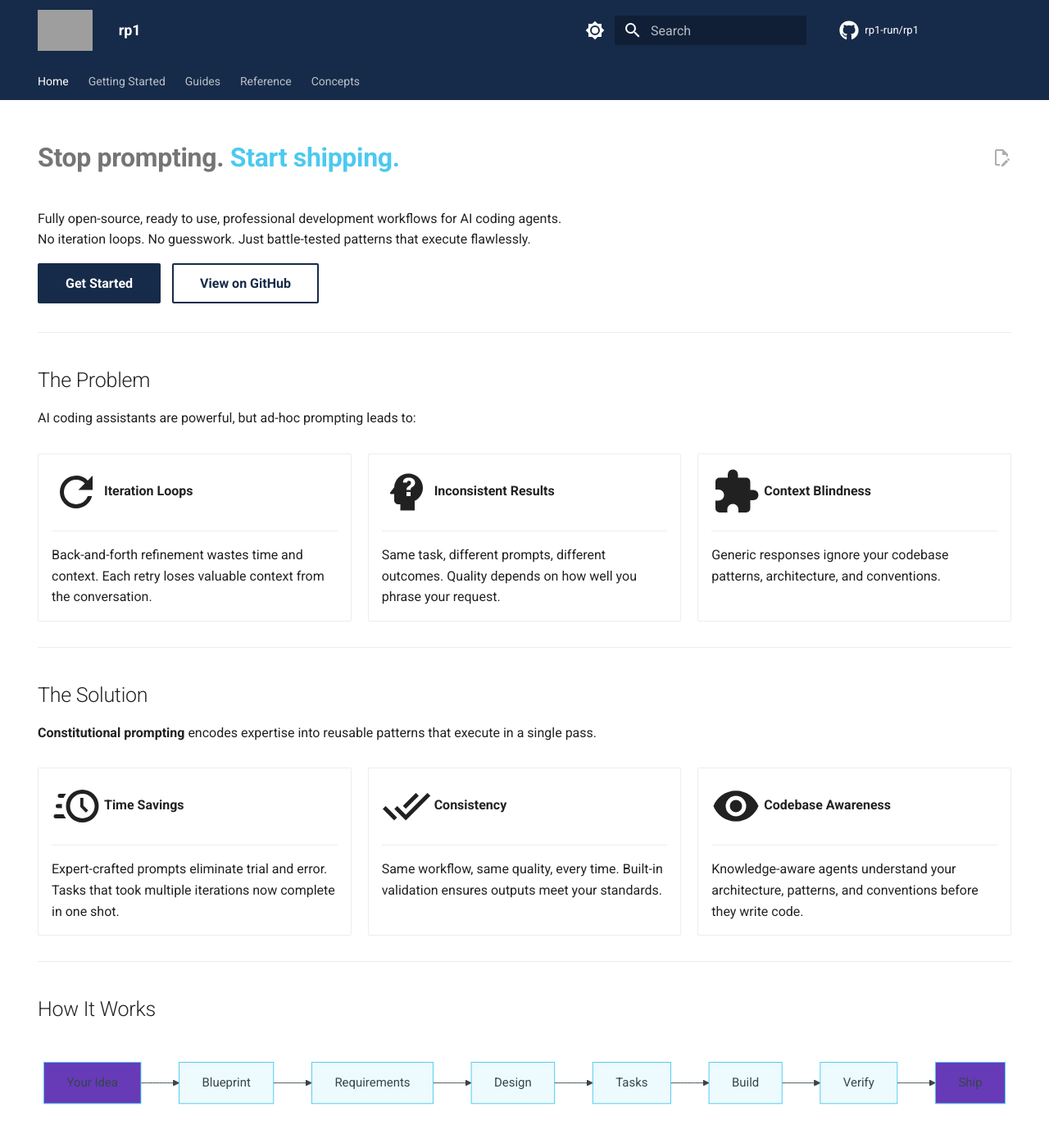
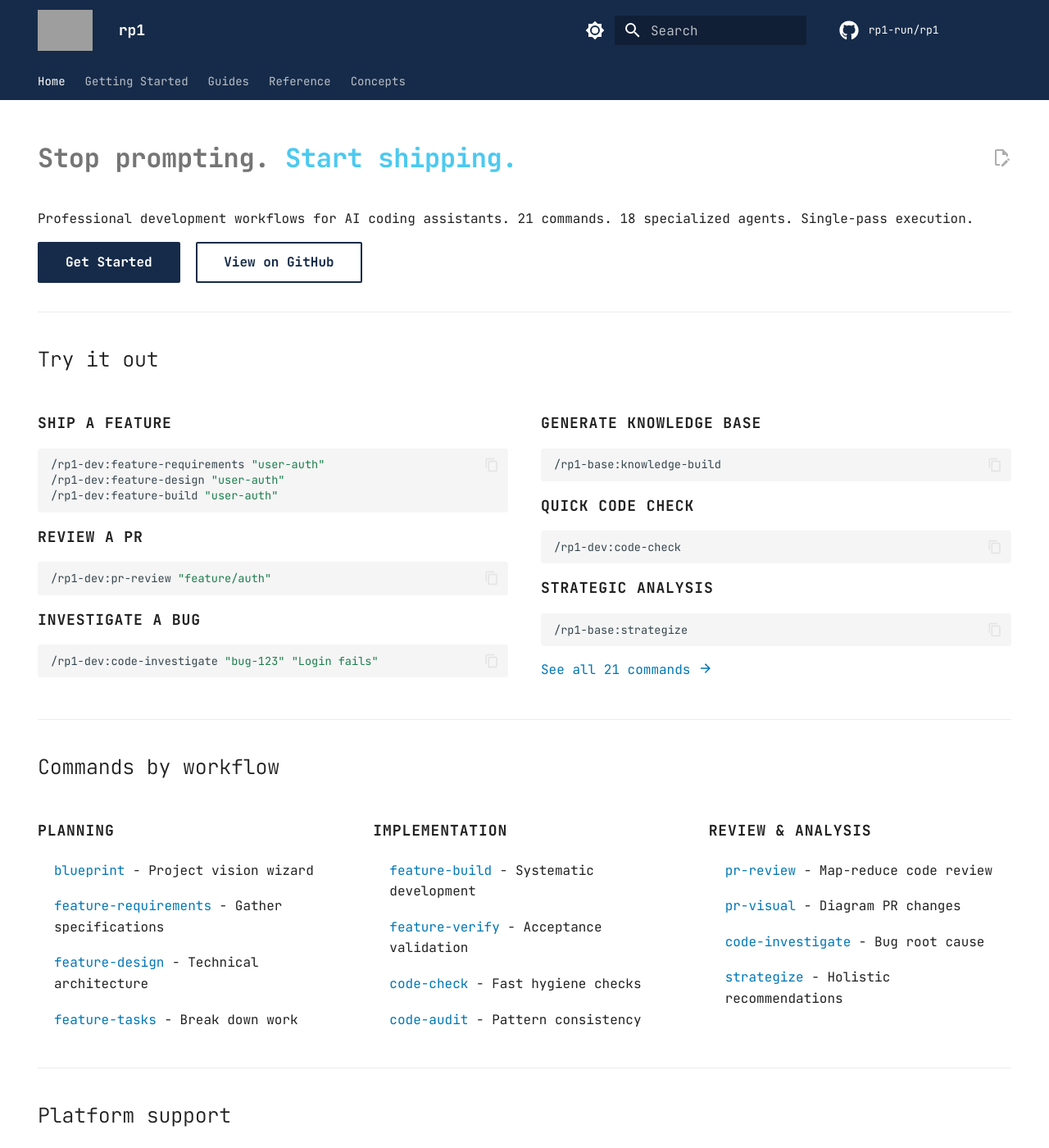
Before and after one commit to rp1-run/rp1, an MkDocs documentation site: the page built from docs/index.md, in a window 1280 px wide and 1400 px high. Shown: the whole window at 82% size. Built offline with MkDocs 1.6.1 and Material for MkDocs 9.7.7, drawn with Linux system fonts in a browser that asks for light colours; comment, search, counter and statistics services are not loaded; some of the changed text lies outside the part shown; grey boxes are pictures that could not be loaded.

Commit message:
docs: better looking landing page

````diff
--- a/docs/index.md
+++ b/docs/index.md
@@ -6,139 +6,178 @@ hide:
 
 # Stop prompting. **Start shipping.**
 
-Fully open-source, ready to use, professional development workflows for AI coding agents.
-No iteration loops. No guesswork. Just battle-tested patterns that execute flawlessly.
+Professional development workflows for AI coding assistants.
+21 commands. 18 specialized agents. Single-pass execution.
 
 [Get Started](getting-started/quickstart.md){ .md-button .md-button--primary }
 [View on GitHub](https://github.com/rp1-run/rp1){ .md-button }
 
 ---
 
-## The Problem
+## Try it out
 
-AI coding assistants are powerful, but ad-hoc prompting leads to:
+<div class="grid" markdown>
 
-<div class="grid cards" markdown>
+<div markdown>
 
-- :material-refresh:{ .lg .middle } **Iteration Loops**
+**Ship a feature**
 
-    ---
+```bash
+/rp1-dev:feature-requirements "user-auth"
+/rp1-dev:feature-design "user-auth"
+/rp1-dev:feature-build "user-auth"
+```
 
-    Back-and-forth refinement wastes time and context. Each retry loses valuable context from the conversation.
+**Review a PR**
 
-- :material-head-question:{ .lg .middle } **Inconsistent Results**
+```bash
+/rp1-dev:pr-review "feature/auth"
+```
 
-    ---
+**Investigate a bug**
 
-    Same task, different prompts, different outcomes. Quality depends on how well you phrase your request.
+```bash
+/rp1-dev:code-investigate "bug-123" "Login fails"
+```
 
-- :material-puzzle:{ .lg .middle } **Context Blindness**
+</div>
 
-    ---
+<div markdown>
 
-    Generic responses ignore your codebase patterns, architecture, and conventions.
+**Generate knowledge base**
+
+```bash
+/rp1-base:knowledge-build
+```
+
+**Quick code check**
+
+```bash
+/rp1-dev:code-check
+```
+
+**Strategic analysis**
+
+```bash
+/rp1-base:strategize
+```
+
+[See all 21 commands :material-arrow-right:](reference/index.md)
+
+</div>
 
 </div>
 
 ---
 
-## The Solution
+## Commands by workflow
 
-**Constitutional prompting** encodes expertise into reusable patterns that execute in a single pass.
+<div class="grid cols-3" markdown>
 
-<div class="grid cards" markdown>
+<div markdown>
 
-- :material-clock-fast:{ .lg .middle } **Time Savings**
+**Planning**
 
-    ---
+- [blueprint](reference/dev/blueprint.md) - Project vision wizard
+- [feature-requirements](reference/dev/feature-requirements.md) - Gather specifications
+- [feature-design](reference/dev/feature-design.md) - Technical architecture
+- [feature-tasks](reference/dev/feature-tasks.md) - Break down work
 
-    Expert-crafted prompts eliminate trial and error. Tasks that took multiple iterations now complete in one shot.
+</div>
 
-- :material-check-all:{ .lg .middle } **Consistency**
+<div markdown>
 
-    ---
+**Implementation**
 
-    Same workflow, same quality, every time. Built-in validation ensures outputs meet your standards.
+- [feature-build](reference/dev/feature-build.md) - Systematic development
+- [feature-verify](reference/dev/feature-verify.md) - Acceptance validation
+- [code-check](reference/dev/code-check.md) - Fast hygiene checks
+- [code-audit](reference/dev/code-audit.md) - Pattern consistency
 
-- :material-eye:{ .lg .middle } **Codebase Awareness**
+</div>
 
-    ---
+<div markdown>
 
-    Knowledge-aware agents understand your architecture, patterns, and conventions before they write code.
+**Review & Analysis**
+
+- [pr-review](reference/dev/pr-review.md) - Map-reduce code review
+- [pr-visual](reference/dev/pr-visual.md) - Diagram PR changes
+- [code-investigate](reference/dev/code-investigate.md) - Bug root cause
+- [strategize](reference/base/strategize.md) - Holistic recommendations
+
+</div>
 
 </div>
 
 ---
 
-## How It Works
+## Platform support
 
-```mermaid
-graph LR
-    A[Your Idea] --> B[Blueprint]
-    B --> C[Requirements]
-    C --> D[Design]
-    D --> E[Tasks]
-    E --> F[Build]
-    F --> G[Verify]
-    G --> H[Ship]
+<div class="grid" markdown>
 
-    style A fill:#673ab7,color:#fff
-    style H fill:#673ab7,color:#fff
+<div markdown>
+
+![Claude Code](assets/brands/claude.png){ width="24" } **Claude Code**
+
+```bash
+/plugin marketplace add rp1-run/rp1
+/plugin install rp1-base
+/plugin install rp1-dev
 ```
 
-**rp1** provides 21 commands backed by 18 specialized agents that handle the entire development lifecycle:
+[Claude Code setup :material-arrow-right:](getting-started/claude-code.md)
 
-1. **Blueprint**: Capture project vision through charter and PRD documents
-2. **Requirements**: Transform ideas into detailed specifications
-3. **Design**: Create technical designs with architecture diagrams
-4. **Tasks**: Break down work into actionable steps
-5. **Build**: Implement systematically with automated testing
-6. **Verify**: Validate against acceptance criteria
-7. **Review**: Comprehensive PR review with map-reduce analysis
+</div>
+
+<div markdown>
+
+![OpenCode](assets/brands/opencode.png){ width="24" } **OpenCode**
+
+```bash
+curl -fsSL https://raw.githubusercontent.com/rp1-run/rp1/main/scripts/install-for-opencode.sh | bash
+```
+
+[OpenCode setup :material-arrow-right:](getting-started/opencode.md)
+
+</div>
+
+</div>
+
+**Coming soon:** Cursor, Goose, Amp
 
 ---
 
-## Platform Support
+## Why rp1?
 
-rp1 works with your favorite AI coding assistant:
+<div class="grid" markdown>
 
-<div class="grid cards" markdown>
+<div markdown>
 
-- :simple-anthropic:{ .lg .middle } **Claude Code**
+**Single-pass execution**
 
-    ---
+Constitutional prompts encode expert patterns with built-in rules. No iteration loops, no "let me revise that" — tasks complete in one shot.
 
-    Native plugin support via the Claude Code marketplace.
+[Learn about constitutional prompting :material-arrow-right:](concepts/constitutional-prompting.md)
 
-    ```bash
-    /plugin marketplace add rp1-run/rp1
-    /plugin install rp1-base
-    /plugin install rp1-dev
-    ```
+</div>
 
-- :material-code-braces:{ .lg .middle } **OpenCode**
+<div markdown>
 
-    ---
+**Codebase awareness**
 
-    Vendor-independent CLI plugin execution.
+Run `knowledge-build` once. Your architecture becomes context for every command. No generic advice — everything respects your patterns.
 
-    ```bash
-    curl -fsSL https://raw.githubusercontent.com/rp1-run/rp1/main/scripts/install-for-opencode.sh | bash
-    ```
+[Learn about knowledge-aware agents :material-arrow-right:](concepts/knowledge-aware-agents.md)
+
+</div>
 
 </div>
 
 ---
 
-## Ready to Ship?
+<div align="center" markdown>
 
-Get started in under 5 minutes with our quick start guide.
-
-[Get Started :material-arrow-right:](getting-started/quickstart.md){ .md-button .md-button--primary }
-
-<br>
-
-<div align="center" markdown>
+[Get Started](getting-started/quickstart.md){ .md-button .md-button--primary }
 
 [![GitHub stars](https://img.shields.io/github/stars/rp1-run/rp1?style=social)](https://github.com/rp1-run/rp1)
 
--- /dev/null
+++ b/docs/overrides/main.html
@@ -0,0 +1,33 @@
+{% extends "base.html" %}
+
+{% block extrahead %}
+  {{ super() }}
+  {% if page %}
+  <!-- Open Graph Tags -->
+  <meta property="og:type" content="website">
+  <meta property="og:site_name" content="rp1">
+  <meta property="og:title" content="{{ page.meta.title if page.meta and page.meta.title else (page.title if page.title else config.site_name) }}">
+  <meta property="og:description" content="{{ page.meta.description if page.meta and page.meta.description else config.site_description }}">
+  <meta property="og:image" content="https://rp1.run/assets/social-preview.png">
+  <meta property="og:url" content="{{ page.canonical_url }}">
+  <!-- Twitter Card Tags -->
+  <meta name="twitter:card" content="summary_large_image">
+  <meta name="twitter:title" content="{{ page.meta.title if page.meta and page.meta.title else (page.title if page.title else config.site_name) }}">
+  <meta name="twitter:description" content="{{ page.meta.description if page.meta and page.meta.description else config.site_description }}">
+  <meta name="twitter:image" content="https://rp1.run/assets/social-preview.png">
+  {% else %}
+  <!-- Open Graph Tags (fallback) -->
+  <meta property="og:type" content="website">
+  <meta property="og:site_name" content="rp1">
+  <meta property="og:title" content="{{ config.site_name }}">
+  <meta property="og:description" content="{{ config.site_description }}">
+  <meta property="og:image" content="https://rp1.run/assets/social-preview.png">
+  <!-- Twitter Card Tags (fallback) -->
+  <meta name="twitter:card" content="summary_large_image">
+  <meta name="twitter:title" content="{{ config.site_name }}">
+  <meta name="twitter:description" content="{{ config.site_description }}">
+  <meta name="twitter:image" content="https://rp1.run/assets/social-preview.png">
+  {% endif %}
+  <!-- Cloudflare Web Analytics -->
+  <script defer src='https://static.cloudflareinsights.com/beacon.min.js' data-cf-beacon='{"token": "YOUR_TOKEN"}'></script>
+{% endblock %}
--- /dev/null
+++ b/docs/overrides/partials/footer.html
@@ -0,0 +1,58 @@
+<footer class="md-footer">
+  {% if "navigation.footer" in features %}
+    {% if page.previous_page or page.next_page %}
+      {% if page.meta and page.meta.hide %}
+        {% set hidden = "hidden" if "footer" in page.meta.hide %}
+      {% endif %}
+      <nav class="md-footer__inner md-grid" aria-label="{{ lang.t('footer') }}" {{ hidden }}>
+        {% if page.previous_page %}
+          {% set direction = lang.t("footer.previous") %}
+          <a href="{{ page.previous_page.url | url }}" class="md-footer__link md-footer__link--prev" aria-label="{{ direction }}: {{ page.previous_page.title | e }}">
+            <div class="md-footer__button md-icon">
+              {% set icon = config.theme.icon.previous or "material/arrow-left" %}
+              {% include ".icons/" ~ icon ~ ".svg" %}
+            </div>
+            <div class="md-footer__title">
+              <span class="md-footer__direction">
+                {{ direction }}
+              </span>
+              <div class="md-ellipsis">
+                {{ page.previous_page.title }}
+              </div>
+            </div>
+          </a>
+        {% endif %}
+        {% if page.next_page %}
+          {% set direction = lang.t("footer.next") %}
+          <a href="{{ page.next_page.url | url }}" class="md-footer__link md-footer__link--next" aria-label="{{ direction }}: {{ page.next_page.title | e }}">
+            <div class="md-footer__title">
+              <span class="md-footer__direction">
+                {{ direction }}
+              </span>
+              <div class="md-ellipsis">
+                {{ page.next_page.title }}
+              </div>
+            </div>
+            <div class="md-footer__button md-icon">
+              {% set icon = config.theme.icon.next or "material/arrow-right" %}
+              {% include ".icons/" ~ icon ~ ".svg" %}
+            </div>
+          </a>
+        {% endif %}
+      </nav>
+    {% endif %}
+  {% endif %}
+  <div class="md-footer-meta md-typeset">
+    <div class="md-footer-meta__inner md-grid">
+      {% include "partials/copyright.html" %}
+      {% if config.extra.social %}
+        {% include "partials/social.html" %}
+      {% endif %}
+    </div>
+    <div class="md-footer-meta__inner md-grid" style="justify-content: center; padding-top: 0.4rem;">
+      <a href="https://github.com/rp1-run/rp1/discussions/categories/docs-feedback" target="_blank" rel="noopener" style="color: var(--md-footer-fg-color--lighter); font-size: 0.7rem;">
+        Documentation Feedback
+      </a>
+    </div>
+  </div>
+</footer>
--- /dev/null
+++ b/docs/robots.txt
@@ -0,0 +1,3 @@
+User-agent: *
+Allow: /
+Sitemap: https://rp1.run/sitemap.xml
--- a/docs/stylesheets/extra.css
+++ b/docs/stylesheets/extra.css
@@ -15,9 +15,11 @@
   /* ACCENT COLOR: Used for Buttons, Links, and Toggles */
   --md-accent-fg-color: #4CC9F0;
   --md-accent-fg-color--transparent: rgba(76, 201, 240, 0.1);
+}
 
-  /* Links match accent */
-  --md-typeset-a-color: #4CC9F0;
+/* LIGHT MODE: Darker link color for better contrast */
+[data-md-color-scheme="default"] {
+  --md-typeset-a-color: #0077B6;
 }
 
 /* DARK MODE SPECIFICS */
@@ -27,6 +29,9 @@
 
   /* Code blocks: slightly lighter to stand out */
   --md-code-bg-color: #161b22;
+
+  /* Brighter link color for dark backgrounds */
+  --md-typeset-a-color: #4CC9F0;
 }
 
 /* Dark mode headings use RP1 Orange */
@@ -64,6 +69,46 @@
 .md-typeset .md-button {
   margin-right: 0.5rem;
   margin-bottom: 0.5rem;
+}
+
+/* Simple grid layout (Stripe-style) */
+.md-typeset .grid {
+  display: grid;
+  grid-template-columns: repeat(2, 1fr);
+  gap: 2rem;
+  margin: 1.5rem 0;
+}
+
+/* 3-column grid for command listings */
+.md-typeset .grid.cols-3 {
+  grid-template-columns: repeat(3, 1fr);
+}
+
+@media (max-width: 768px) {
+  .md-typeset .grid,
+  .md-typeset .grid.cols-3 {
+    grid-template-columns: 1fr;
+  }
+}
+
+/* Grid items - clean list styling */
+.md-typeset .grid ul {
+  list-style: none;
+  padding-left: 0;
+  margin: 0.5rem 0;
+}
+
+.md-typeset .grid ul li {
+  padding: 0.25rem 0;
+}
+
+/* Grid section headers */
+.md-typeset .grid p strong {
+  display: block;
+  margin-bottom: 0.5rem;
+  font-size: 0.9rem;
+  text-transform: uppercase;
+  letter-spacing: 0.05em;
 }
 
 /* Grid cards for feature highlights */
--- a/mkdocs.yml
+++ b/mkdocs.yml
@@ -7,8 +7,12 @@ edit_uri: edit/main/docs/
 
 theme:
   name: material
+  custom_dir: docs/overrides
   logo: assets/logo.png
   favicon: assets/logo.png
+  font:
+    text: JetBrains Mono
+    code: JetBrains Mono
   palette:
     # Light mode
     - media: "(prefers-color-scheme: light)"
````
Also changed, not shown: README.md (+2 -0 lines), docs/assets/brands/claude.png (added), docs/assets/brands/opencode.png (added), 3 other files.
